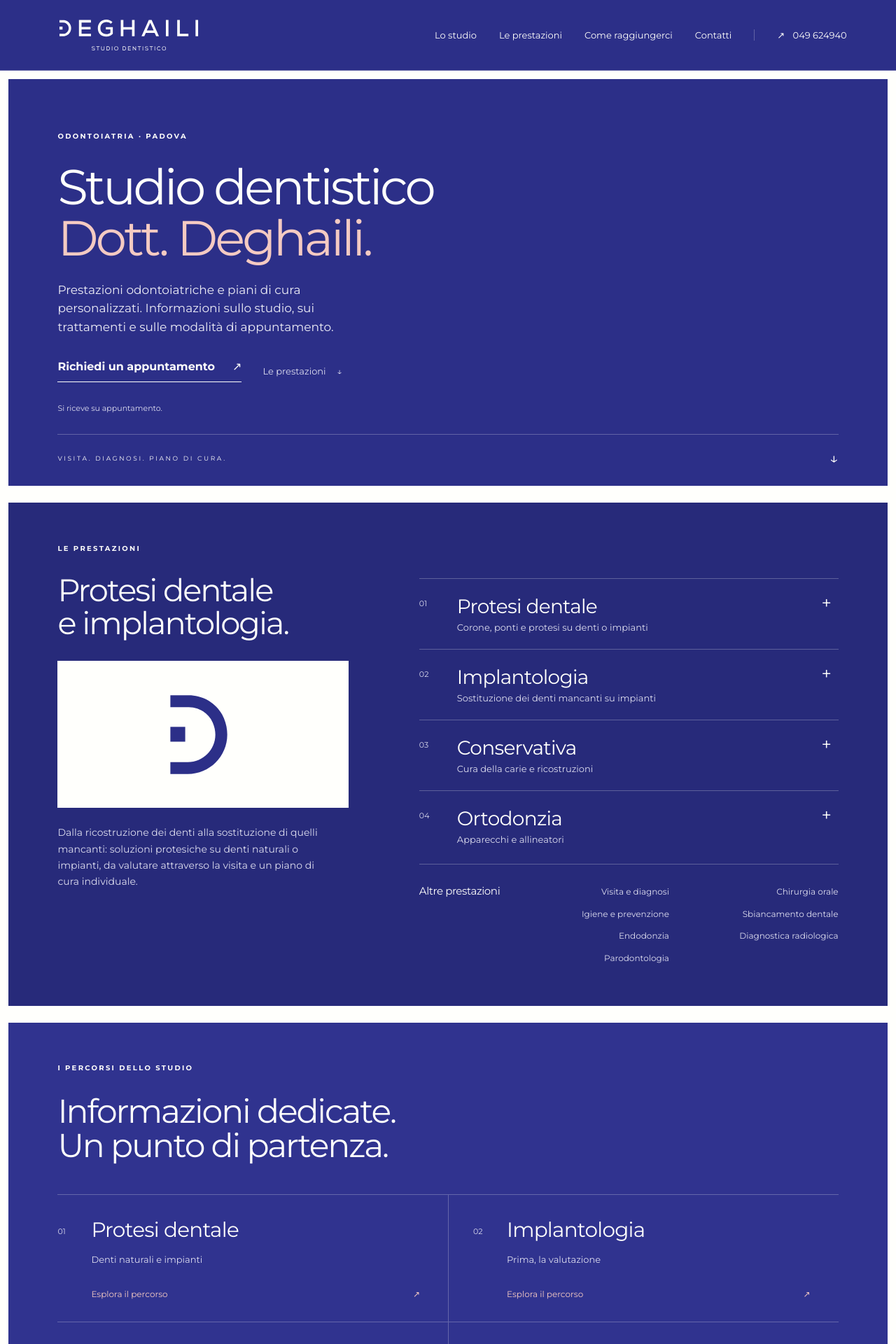
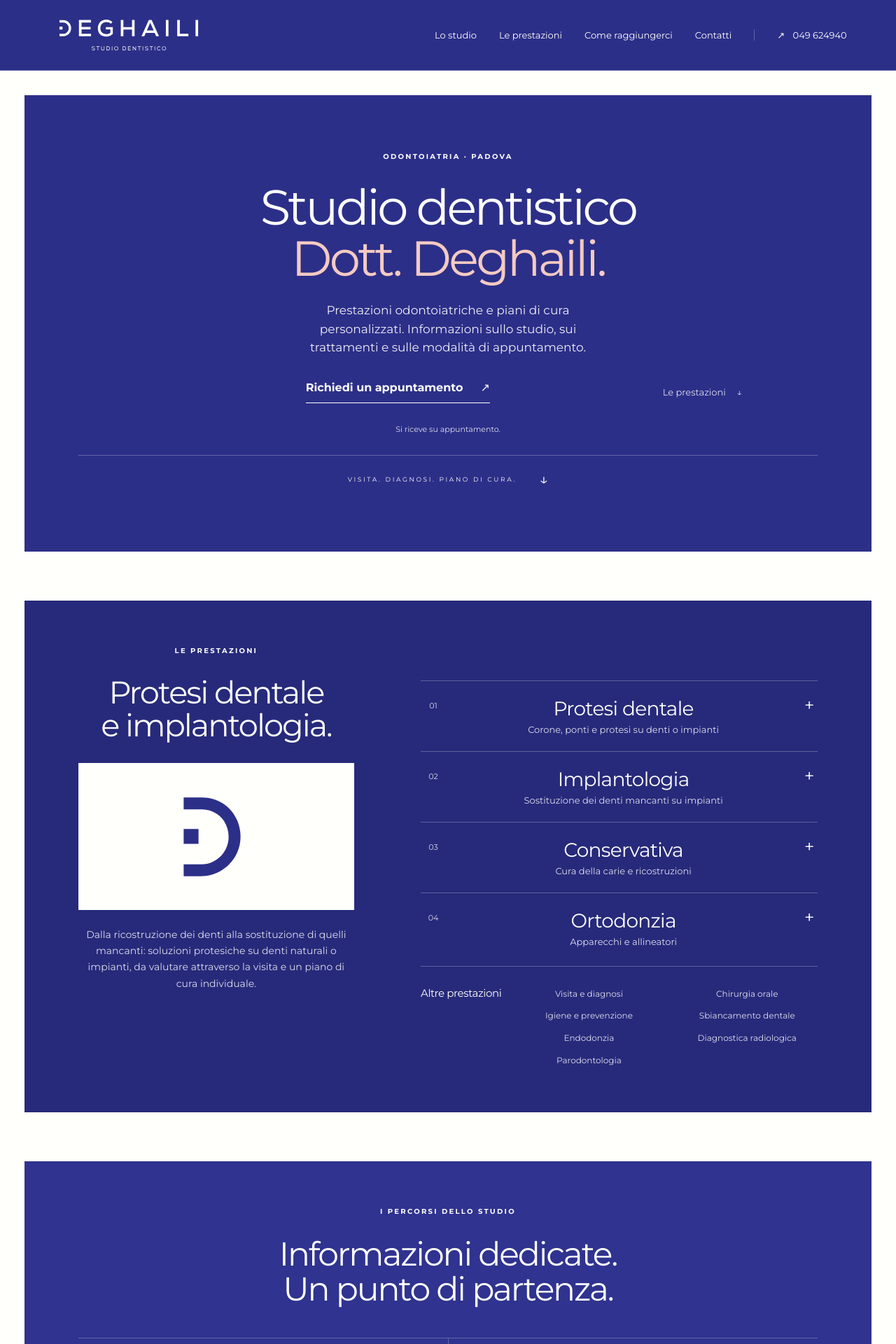
Before and after one commit to N4D3RR/website-studio-dgh, a React (Vite) app: page / in a window 1280 px wide. Shown: the top 1920 px of the page at 70% size. Built offline with nearby package versions, Linux system fonts and the light colour scheme.

Commit message:
fix: widen card frames and center section content

```diff
--- a/src/hooks/useSectionReveal.js
+++ b/src/hooks/useSectionReveal.js
@@ -27,13 +27,13 @@
             continue;
           const panel = entry.target.firstElementChild;
           if (!panel || panel.contains(document.activeElement)) continue;
-          const distance = window.innerWidth <= 700 ? 28 : 48;
+          const distance = window.innerWidth <= 700 ? 36 : 64;
           const animation = panel.animate(
             [
-              { transform: `translateY(${distance}px)`, opacity: 0.15 },
+              { transform: `translateY(${distance}px)`, opacity: 0 },
               { transform: "translateY(0)", opacity: 1 },
             ],
-            { duration: 850, easing: "cubic-bezier(.2,.75,.25,1)" },
+            { duration: 900, easing: "cubic-bezier(.2,.75,.25,1)" },
           );
           animations.add(animation);
           animation.onfinish = animation.oncancel = () =>
--- a/src/styles/base.css
+++ b/src/styles/base.css
@@ -8,7 +8,7 @@
   --navy: #2c2f88;
   --blue-deep: #272a7a;
   --blue-soft: #30338f;
-  --card-frame: clamp(6px, 1vw, 12px);
+  --card-frame: clamp(14px, 2.8vw, 44px);
   --paper: #fffffc;
   --muted: #ddddef;
   --accent: #f4cac2;
--- a/src/styles/cards.css
+++ b/src/styles/cards.css
@@ -6,12 +6,72 @@
 .section-frame > .section-shell {
   width: 100%;
   margin: 0;
-  padding-block: clamp(36px, 4.5vw, 64px);
+  padding-block: clamp(44px, 5vw, 80px);
+  padding-inline: clamp(28px, 6vw, 112px);
+  text-align: center;
 }
 
-/* L’altezza segue il contenuto; la cornice separa i pannelli colorati. */
-.section-frame > .hero {
-  padding-bottom: 0;
+/* Centra le colonne e i testi senza imporre un’altezza alle schede. */
+.section-frame .hero-copy {
+  grid-column: 1 / -1;
+  width: 100%;
+  max-width: 840px;
+  justify-self: center;
+}
+
+.section-frame :is(h1, h2, h3, p, address) {
+  margin-inline: auto;
+}
+
+.section-frame :is(.hero-actions, .appointment-actions, .treatment-links) {
+  justify-content: center;
+}
+
+.section-frame :is(.contact-phone, .visit-link, .appointment-panel select) {
+  margin-inline: auto;
+}
+
+.section-frame :is(.other-care ul, .hours dd) {
+  text-align: center;
+}
+
+.section-frame .steps li:nth-child(n) {
+  margin-left: 0;
+}
+
+.section-frame :is(.pathway, .care-item summary, .treatment-steps li, .directions-route) {
+  min-width: 0;
+}
+
+.section-frame .pathway-link {
+  justify-content: center;
+  gap: 18px;
+}
+
+.section-frame .faq-list summary {
+  position: relative;
+  display: block;
+  padding-inline: 32px;
+}
+
+.section-frame .faq-list summary span {
+  position: absolute;
+  right: 0;
+  top: 24px;
+}
+
+.section-frame .directions-route-label {
+  justify-content: center;
+}
+
+.section-frame .hours dd {
+  justify-content: center;
+}
+
+.section-frame .hero-baseline {
+  flex-wrap: wrap;
+  justify-content: center;
+  gap: 16px 32px;
 }
 
 .section-frame .back-link {
```
